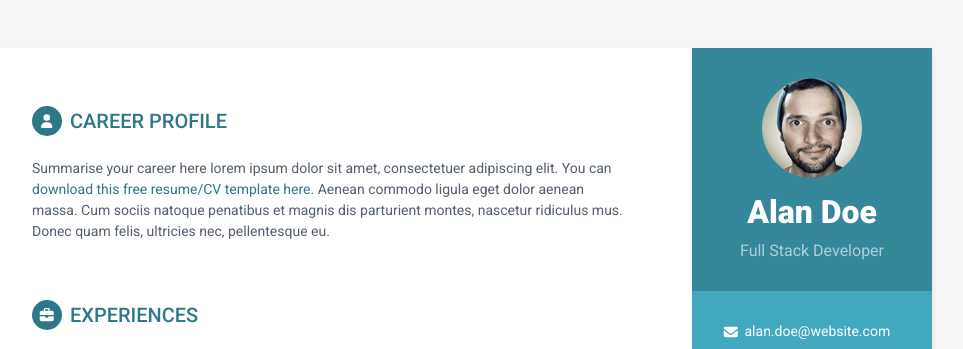
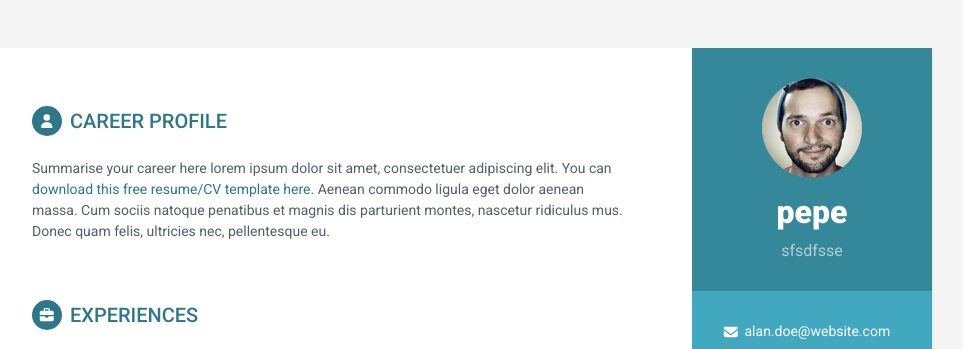
Before and after one commit to jtrejos05/CV, a plain HTML site: page index.html in a window 1280 px wide. Shown: the top 349 px of the page, without its empty margins (188-1151 px from the left). Drawn offline with Linux system fonts and the light colour scheme.

Commit message:
Cambia el nombre de la persona   (#1)
* Cambia el nombre de la persona  xxxxx

* Nuevos cambios

```diff
--- a/index.html
+++ b/index.html
@@ -25,8 +25,8 @@
         <div class="sidebar-wrapper">
             <div class="profile-container">
                 <img class="profile" src="assets/images/profile.png" alt="" />
-                <h1 class="name">Alan Doe</h1>
-                <h3 class="tagline">Full Stack Developer</h3>
+                <h1 class="name">pepe</h1>
+                <h3 class="tagline">sfsdfsse</h3>
             </div><!--//profile-container-->
 
             <div class="contact-container container-block">
```
